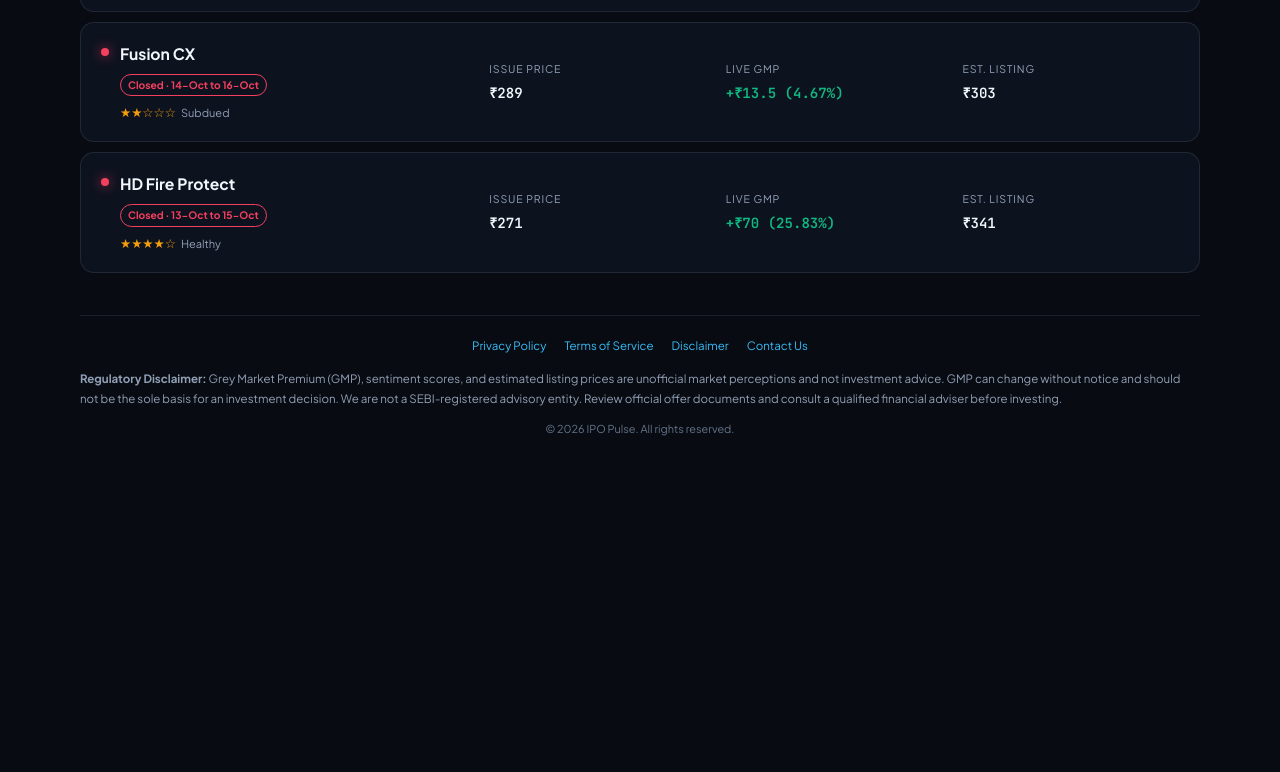
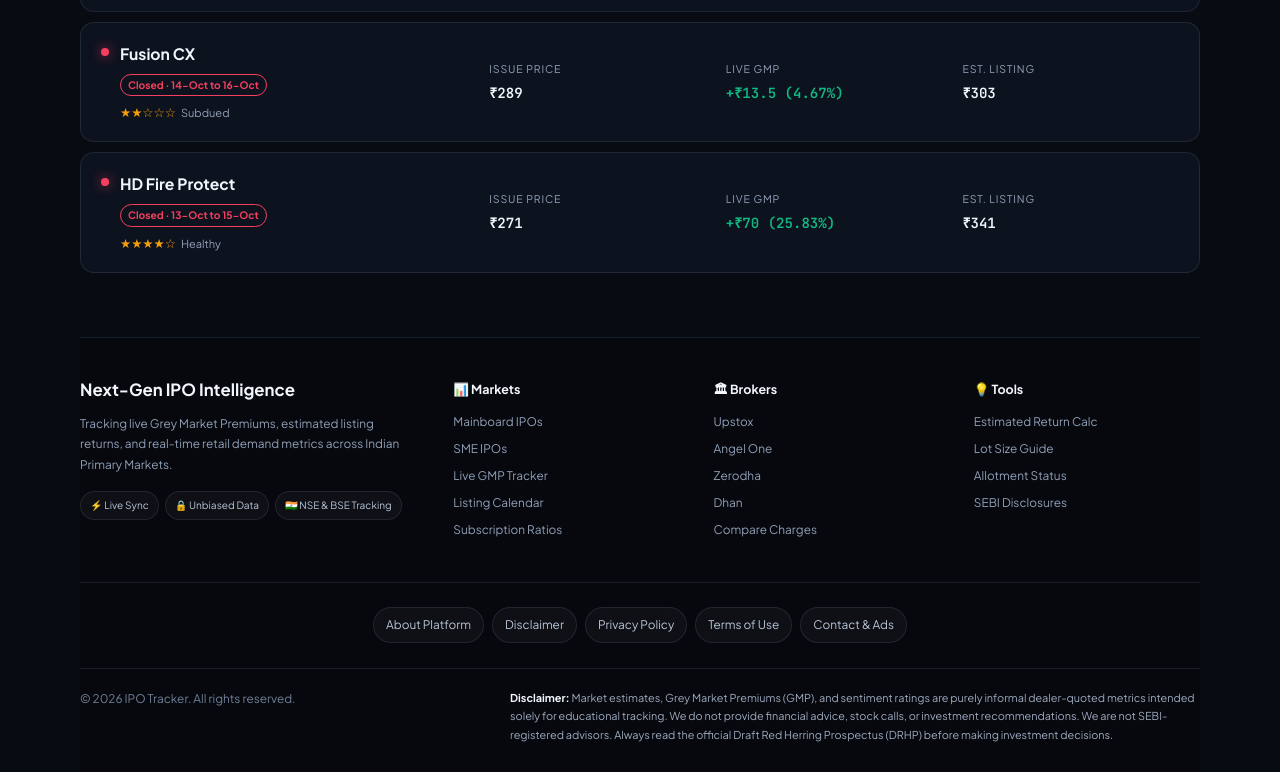
Before and after one commit to degreeparade/GMP, a website: page public/index.html in a window 1280 px wide. Shown: the part 2010-2782 px from the top of the page. Before the commit the page ends 2479 px from the top, so only its background shows below. Drawn offline with Linux system fonts and the light colour scheme.

Commit message:
Add professional enterprise fintech footer layout

```diff
--- a/public/index.html
+++ b/public/index.html
@@ -114,11 +114,22 @@
     .data-label { display: block; margin-bottom: 3px; color: var(--muted); font-size: .66rem; text-transform: uppercase; letter-spacing: .08em; }
     .data-value { color: var(--text); font: 600 .88rem var(--mono); white-space: nowrap; }
     .gmp-positive { color: var(--green); } .gmp-negative { color: var(--red); }
-    footer { margin: 42px 0 30px; padding-top: 20px; border-top: 1px solid var(--border); color: var(--muted); font-size: .72rem; line-height: 1.7; }
-    .footer-nav { display: flex; justify-content: center; flex-wrap: wrap; gap: 8px 18px; margin-bottom: 14px; }
-    .footer-nav a { color: var(--cyan); text-decoration: none; }
-    .footer-nav a:hover { text-decoration: underline; }
-    .copyright { margin: 12px 0 0; text-align: center; color: #64748b; font-size: .68rem; }
+    footer { margin-top: 64px; padding: 38px 0 28px; border-top: 1px solid #162033; color: var(--muted); font-size: .74rem; line-height: 1.7; background: #06080e; }
+    .footer-grid { display: grid; grid-template-columns: minmax(250px, 1.5fr) repeat(3, 1fr); gap: 34px; }
+    .footer-brand h2 { margin: 0 0 10px; color: var(--text); font-size: 1.05rem; }
+    .footer-brand p { max-width: 330px; margin: 0 0 16px; }
+    .trust-badges { display: flex; flex-wrap: wrap; gap: 6px; }
+    .trust-badge { padding: 5px 9px; border: 1px solid var(--border); border-radius: 999px; color: #b8c5d6; background: rgba(255,255,255,.035); font-size: .63rem; white-space: nowrap; }
+    .footer-column h3 { margin: 3px 0 12px; color: var(--text); font-size: .78rem; }
+    .footer-column a { display: block; width: fit-content; margin: 7px 0; color: var(--muted); text-decoration: none; transition: color .18s, transform .18s; }
+    .footer-column a:hover { color: var(--cyan); transform: translateX(3px); }
+    .trust-bar { display: flex; justify-content: center; flex-wrap: wrap; gap: 8px; margin: 34px 0 25px; padding-top: 24px; border-top: 1px solid var(--border); }
+    .trust-bar a { padding: 7px 12px; border: 1px solid var(--border); border-radius: 999px; color: #b8c5d6; background: rgba(255,255,255,.035); text-decoration: none; transition: border-color .18s, color .18s, background .18s; }
+    .trust-bar a:hover { border-color: rgba(56,189,248,.42); color: var(--cyan); background: rgba(56,189,248,.07); }
+    .footer-bottom { display: flex; justify-content: space-between; gap: 28px; padding-top: 20px; border-top: 1px solid var(--border); }
+    .copyright { margin: 0; white-space: nowrap; color: #718198; }
+    .risk-statement { max-width: 690px; margin: 0; color: #9eabbf; font-size: .68rem; }
+    .risk-statement strong { color: var(--text); }
     @media (max-width: 800px) {
       .broker-grid { grid-template-columns: repeat(2, 1fr); }
       .ipo-card { grid-template-columns: 1.6fr 1fr 1fr; gap: 14px; }
@@ -131,6 +142,10 @@
       .controls { display: grid; } .tabs { justify-content: center; } .search { width: 100%; }
       .ipo-card { grid-template-columns: 1fr 1fr; padding: 16px; }
       .identity { grid-column: 1 / -1; } .ipo-card .listing { grid-column: auto; }
+      .footer-grid { grid-template-columns: 1fr 1fr; gap: 25px 20px; }
+      .footer-brand { grid-column: 1 / -1; }
+      .footer-bottom { display: block; }
+      .copyright { margin-bottom: 14px; white-space: normal; }
     }
   </style>
 </head>
@@ -172,14 +187,51 @@
     <section class="list" id="ipoList" aria-live="polite"></section>
 
     <footer>
-      <nav class="footer-nav" aria-label="Legal navigation">
+      <div class="footer-grid">
+        <section class="footer-brand">
+          <h2>Next-Gen IPO Intelligence</h2>
+          <p>Tracking live Grey Market Premiums, estimated listing returns, and real-time retail demand metrics across Indian Primary Markets.</p>
+          <div class="trust-badges">
+            <span class="trust-badge">⚡ Live Sync</span>
+            <span class="trust-badge">🔒 Unbiased Data</span>
+            <span class="trust-badge">🇮🇳 NSE &amp; BSE Tracking</span>
+          </div>
+        </section>
+        <nav class="footer-column" aria-label="Markets">
+          <h3>📊 Markets</h3>
+          <a href="#mainboard">Mainboard IPOs</a>
+          <a href="#sme">SME IPOs</a>
+          <a href="#gmp">Live GMP Tracker</a>
+          <a href="#calendar">Listing Calendar</a>
+          <a href="#subscriptions">Subscription Ratios</a>
+        </nav>
+        <nav class="footer-column" aria-label="Brokers">
+          <h3>🏛 Brokers</h3>
+          <a href="https://upstox.com/open-account/" target="_blank" rel="noopener sponsored">Upstox</a>
+          <a href="https://angelone.in/open-account" target="_blank" rel="noopener sponsored">Angel One</a>
+          <a href="https://zerodha.com/open-account/" target="_blank" rel="noopener sponsored">Zerodha</a>
+          <a href="https://dhan.co/open-account/" target="_blank" rel="noopener sponsored">Dhan</a>
+          <a href="#compare">Compare Charges</a>
+        </nav>
+        <nav class="footer-column" aria-label="Tools">
+          <h3>💡 Tools</h3>
+          <a href="#returns">Estimated Return Calc</a>
+          <a href="#lots">Lot Size Guide</a>
+          <a href="#allotment">Allotment Status</a>
+          <a href="#sebi">SEBI Disclosures</a>
+        </nav>
+      </div>
+      <nav class="trust-bar" aria-label="Platform links">
+        <a href="/about.html">About Platform</a>
+        <a href="/disclaimer.html">Disclaimer</a>
         <a href="/privacy.html">Privacy Policy</a>
-        <a href="/terms.html">Terms of Service</a>
-        <a href="/disclaimer.html">Disclaimer</a>
-        <a href="mailto:contact@ipopulse.example">Contact Us</a>
+        <a href="/terms.html">Terms of Use</a>
+        <a href="mailto:support@yourdomain.com">Contact &amp; Ads</a>
       </nav>
-      <strong>Regulatory Disclaimer:</strong> Grey Market Premium (GMP), sentiment scores, and estimated listing prices are unofficial market perceptions and not investment advice. GMP can change without notice and should not be the sole basis for an investment decision. We are not a SEBI-registered advisory entity. Review official offer documents and consult a qualified financial adviser before investing.
-      <p class="copyright">© 2026 IPO Pulse. All rights reserved.</p>
+      <div class="footer-bottom">
+        <p class="copyright">© 2026 IPO Tracker. All rights reserved.</p>
+        <p class="risk-statement"><strong>Disclaimer:</strong> Market estimates, Grey Market Premiums (GMP), and sentiment ratings are purely informal dealer-quoted metrics intended solely for educational tracking. We do not provide financial advice, stock calls, or investment recommendations. We are not SEBI-registered advisors. Always read the official Draft Red Herring Prospectus (DRHP) before making investment decisions.</p>
+      </div>
     </footer>
   </main>
   <script>
```
